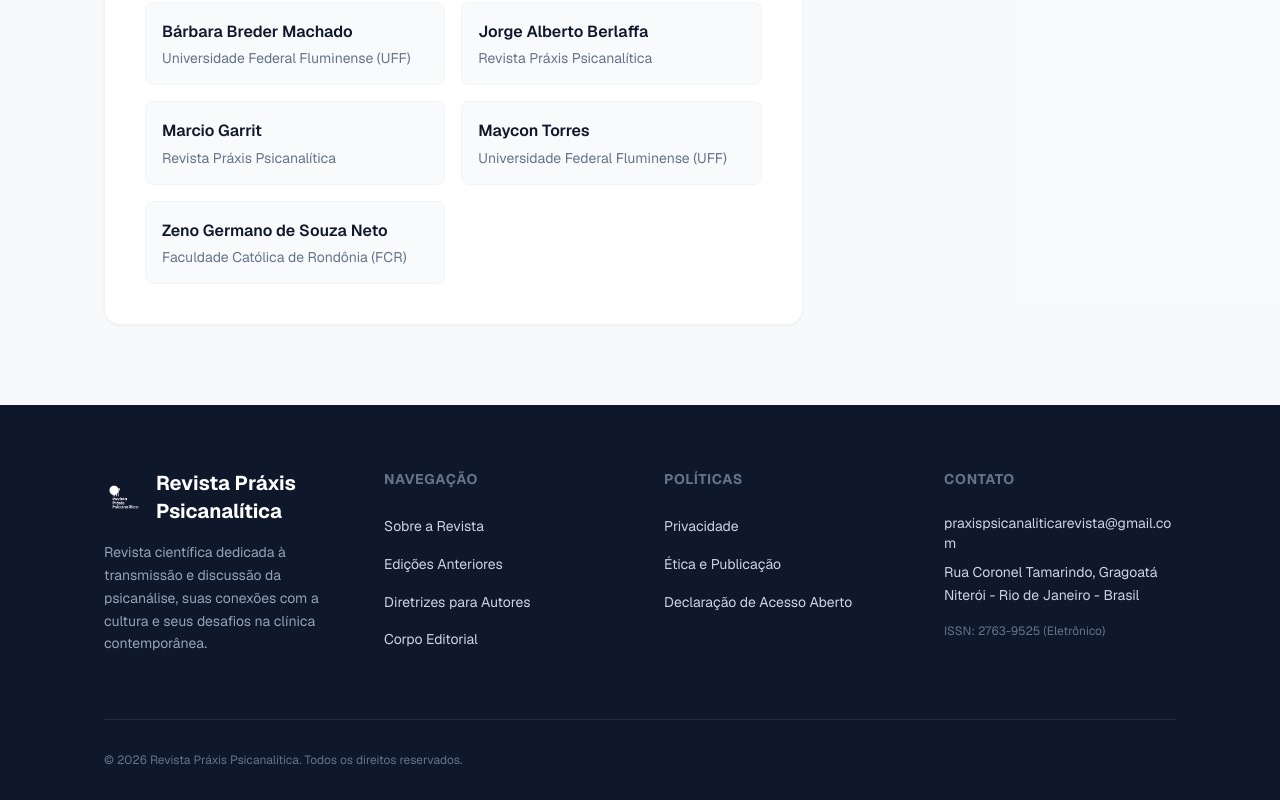
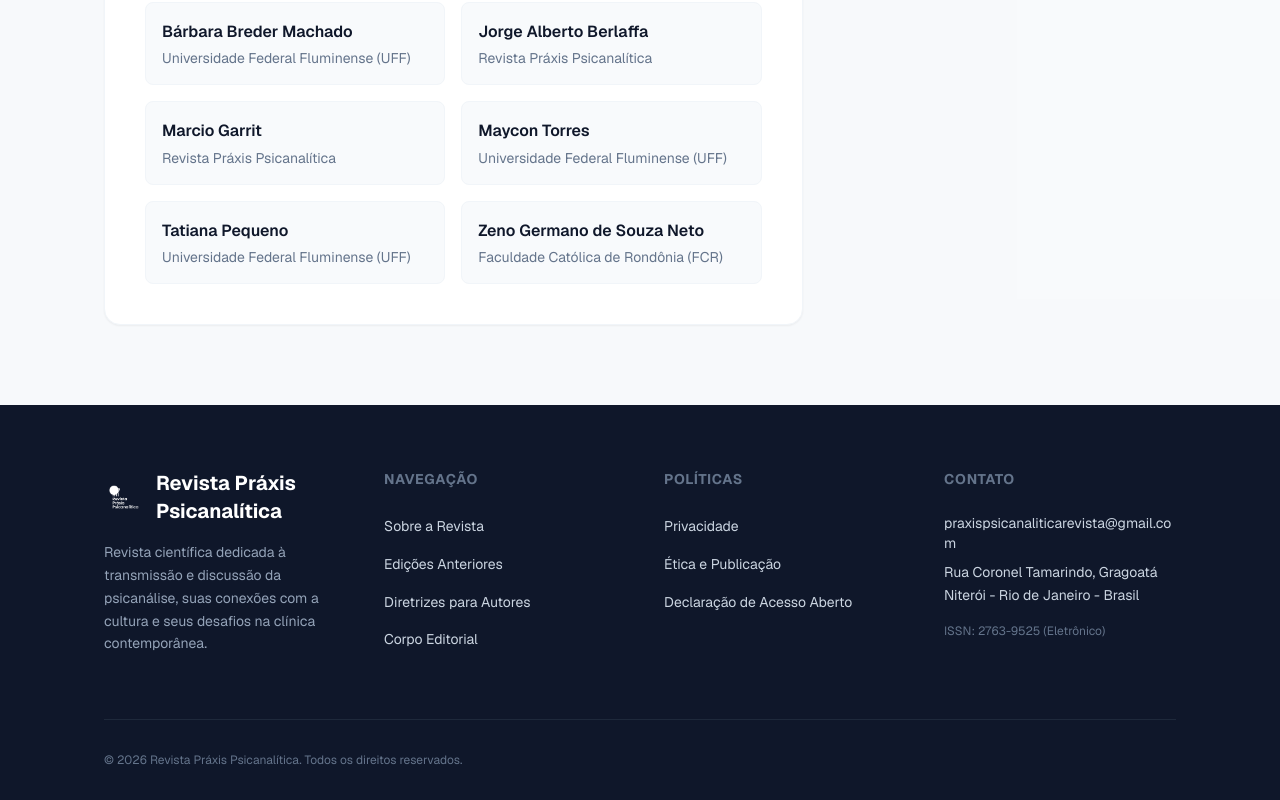
Before and after one commit to eumoonteiro/revistapraxis, a Next.js app: page /sobre in a window 1280 px wide. Shown: the part 1988-2788 px from the top of the page. Built offline with nearby package versions, Linux system fonts and the light colour scheme; no server answers.

Commit message:
Add Tatiana Pequeno to both Editores and Conselho Editorial

```diff
--- a/src/app/sobre/page.tsx
+++ b/src/app/sobre/page.tsx
@@ -24,6 +24,7 @@
                 { name: 'Jorge Alberto Berlaffa', institution: 'Revista Práxis Psicanalítica' },
                 { name: 'Marcio Garrit', institution: 'Revista Práxis Psicanalítica' },
                 { name: 'Maycon Torres', institution: 'Universidade Federal Fluminense (UFF)' },
+                { name: 'Tatiana Pequeno', institution: 'Universidade Federal Fluminense (UFF)' },
                 { name: 'Zeno Germano de Souza Neto', institution: 'Faculdade Católica de Rondônia (FCR)' },
             ]
         },
```
